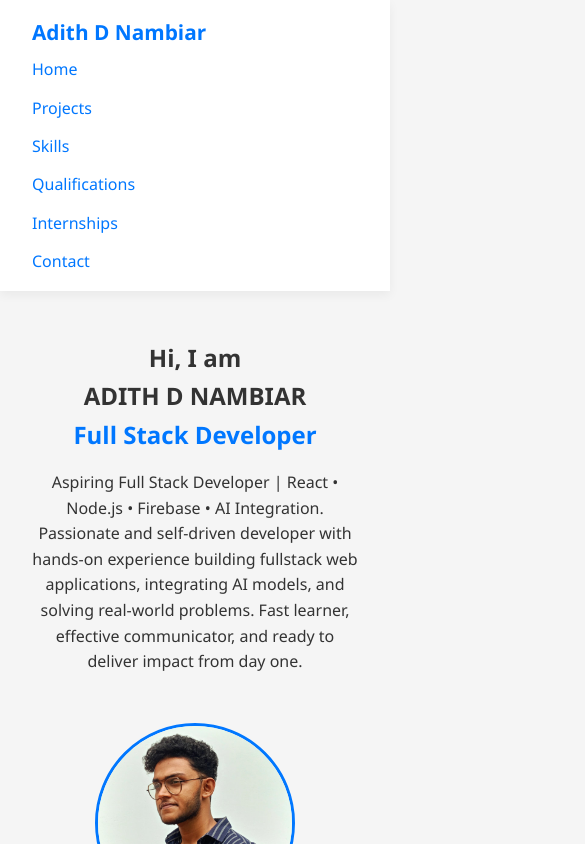
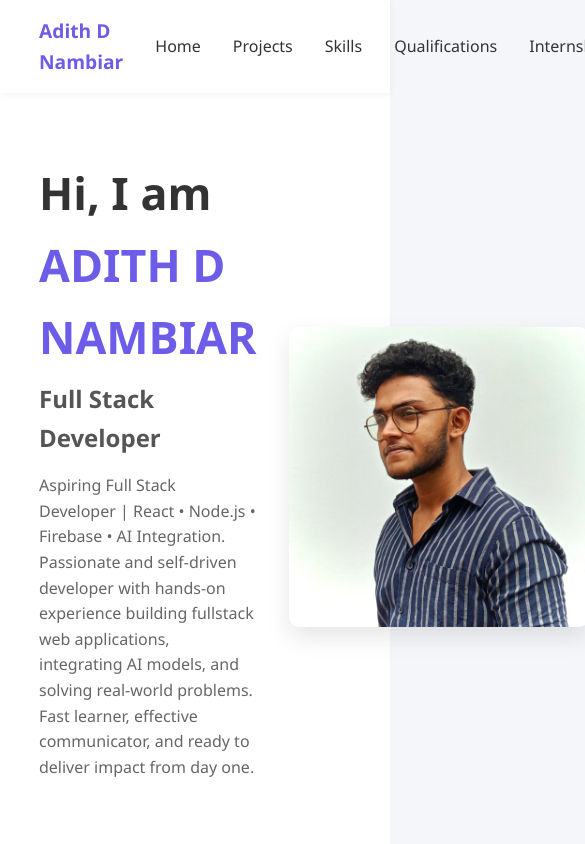
Before and after one commit to AdithDNambiar/portfolio, a JavaScript app: page / in a window 390 px wide. Shown: the top 844 px of the page, 585 px wide, since content can reach past the window. Built offline with nearby package versions, Linux system fonts and the light colour scheme; the HTML template or start-up script is replaced by a standard one.

Commit message:
Make UI responsive for mobiles

```diff
--- a/src/App.css
+++ b/src/App.css
@@ -1,129 +1,132 @@
-/* Reset and Base */
-* {
-  margin: 0;
-  padding: 0;
-  box-sizing: border-box;
+html {
+  scroll-behavior: smooth;
 }
 
 body {
+  margin: 0;
   font-family: 'Segoe UI', Tahoma, Geneva, Verdana, sans-serif;
-  background-color: #f5f5f5;
+  background-color: #f5f6fa;
   color: #333;
-  line-height: 1.6;
-  padding-bottom: 50px;
 }
 
-a {
-  color: #0077ff;
-  text-decoration: none;
-}
-
-a:hover {
-  text-decoration: underline;
-}
-
-/* Navbar */
 .navbar {
+  position: sticky;
+  top: 0;
+  background: #fff;
   display: flex;
   justify-content: space-between;
   align-items: center;
-  background: white;
-  padding: 1rem 2rem;
-  box-shadow: 0 4px 10px rgba(0, 0, 0, 0.05);
-  position: sticky;
-  top: 0;
+  padding: 1rem 10%;
+  box-shadow: 0 2px 8px rgba(0, 0, 0, 0.05);
   z-index: 1000;
 }
 
 .logo {
-  font-size: 1.3rem;
   font-weight: bold;
-  color: #0077ff;
-}
-
-.nav-links {
-  display: flex;
-  gap: 1.5rem;
-  flex-wrap: wrap;
+  font-size: 1.2rem;
+  color: #6c5ce7;
 }
 
 .nav-links a {
+  margin-left: 2rem;
+  text-decoration: none;
+  color: #333;
   font-weight: 500;
+  transition: color 0.3s ease;
 }
 
-/* Hero Section */
+.nav-links a:hover {
+  color: #6c5ce7;
+}
+
 .hero {
   display: flex;
+  align-items: center;
   justify-content: space-between;
-  align-items: center;
-  padding: 3rem 2rem;
-  flex-wrap: wrap;
-  gap: 2rem;
+  padding: 4rem 10%;
+  background: #fff;
 }
 
 .hero-text {
   flex: 1;
-  min-width: 280px;
+  padding-right: 2rem;
+}
+
+.hero-text h1 {
+  font-size: 2.8rem;
+  margin-bottom: 0.5rem;
+}
+
+.hero-text h1 span {
+  color: #6c5ce7;
+}
+
+.hero-text h2 {
+  font-size: 1.5rem;
+  color: #555;
+  margin-bottom: 1rem;
+}
+
+.hero-text p {
+  margin-bottom: 1.5rem;
+  color: #666;
+}
+
+.hero-buttons {
+  display: flex;
+  gap: 1rem;
+}
+
+.btn {
+  padding: 0.7rem 1.5rem;
+  border-radius: 25px;
+  font-weight: 500;
+  text-decoration: none;
+  transition: background 0.3s ease;
+}
+
+.btn.primary {
+  background: #6c5ce7;
+  color: white;
+  border: none;
+}
+
+.btn.outline {
+  border: 2px solid #6c5ce7;
+  color: #6c5ce7;
+  background: transparent;
+}
+
+.btn.primary:hover {
+  background: #5e54d1;
+}
+
+.btn.outline:hover {
+  background: #f2f0ff;
 }
 
 .hero-img img {
-  width: 250px;
-  height: 250px;
-  border-radius: 50%;
+  width: 300px;
+  border-radius: 10px;
   object-fit: cover;
-  border: 3px solid #0077ff;
+  box-shadow: 0 10px 25px rgba(0, 0, 0, 0.1);
 }
 
-/* General sections */
 section {
-  padding: 2rem;
-  max-width: 1000px;
-  margin: auto;
+  padding: 3rem 10%;
 }
 
-h2 {
+section h2 {
   margin-bottom: 1rem;
-  color: #0077ff;
+  color: #6c5ce7;
 }
 
 ul {
-  padding-left: 1rem;
-  list-style-type: square;
-  margin-top: 0.5rem;
+  list-style: disc;
+  padding-left: 1.5rem;
 }
 
-li {
-  margin-bottom: 1rem;
+#contact {
+  background-color: #dddddd; /* Light grey */
+  padding: 3rem 10%;
 }
-
-p {
-  margin-bottom: 1rem;
-}
-
-/* Responsive design */
-@media (max-width: 768px) {
-  .navbar {
-    flex-direction: column;
-    align-items: flex-start;
-  }
-
-  .nav-links {
-    flex-direction: column;
-    gap: 0.8rem;
-    margin-top: 0.5rem;
-  }
-
-  .hero {
-    flex-direction: column;
-    text-align: center;
-  }
-
-  .hero-img img {
-    width: 200px;
-    height: 200px;
-  }
-
-  section {
-    padding: 1.5rem 1rem;
-  }
-}
```
